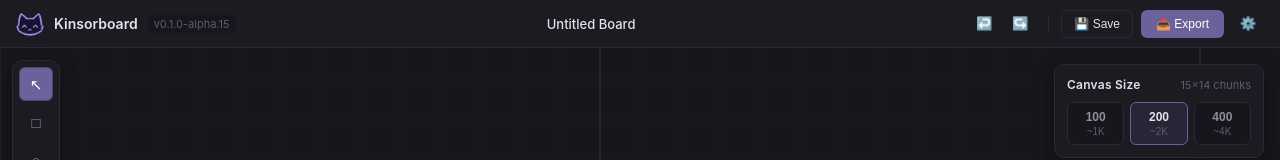
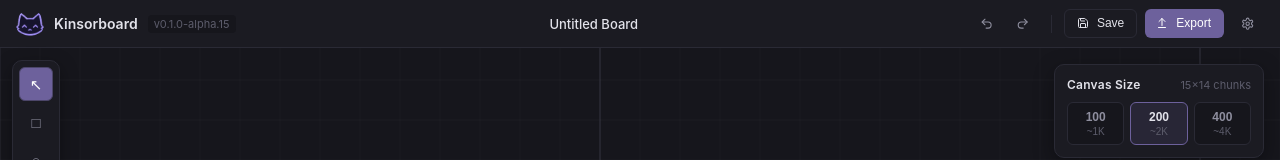
Before and after one commit to Mr-Kinako/KinsorBoard, a React (Vite) app: page /board in a window 1280 px wide. Shown: the top 160 px of the page. Built offline with nearby package versions, Linux system fonts and the light colour scheme.

Commit message:
ui(topbar): change icons on the new react-icons

```diff
--- a/package.json
+++ b/package.json
@@ -30,6 +30,7 @@
     "eslint-plugin-react-refresh": "^0.5.7",
     "globals": "^17.13.0",
     "prettier": "^3.9.10",
+    "react-icons": "^5.7.0",
     "sass": "^1.108.1",
     "sass-embedded": "^1.108.1",
     "steiger": "^0.10.0",
--- a/src/widgets/topbar/ui/Topbar.module.scss
+++ b/src/widgets/topbar/ui/Topbar.module.scss
@@ -68,6 +68,41 @@
   display: flex;
   align-items: center;
 
+  .inputWrapper {
+    display: inline-grid;
+    align-items: center;
+    min-width: 80px;
+    max-width: 136px;
+
+    .inputSizer,
+    .titleInput {
+      grid-area: 1 / 1;
+      width: 100%;
+      min-width: 0;
+      padding: 6px 10px;
+      font-family: inherit;
+      font-size: 13px;
+      font-weight: 500;
+      line-height: 1.2;
+      border: 1px solid transparent;
+    }
+
+    .inputSizer {
+      visibility: hidden;
+      white-space: pre;
+      overflow: hidden;
+      pointer-events: none;
+    }
+
+    .titleInput {
+      background-color: $bg-input;
+      border-color: $border-active;
+      color: $text-primary;
+      border-radius: $radius-sm;
+      outline: none;
+    }
+  }
+
   .titleDisplay {
     display: flex;
     align-items: center;
@@ -86,26 +121,20 @@
     }
 
     .titleText {
+      max-width: 160px;
       font-weight: 500;
       color: $text-primary;
+      overflow: hidden;
+      text-overflow: ellipsis;
+      white-space: nowrap;
     }
 
     .editIcon {
       font-size: 11px;
       opacity: 0;
       transition: opacity 0.15s ease;
+      transform: translateY(1px);
     }
-  }
-
-  .titleInput {
-    background-color: $bg-input;
-    border: 1px solid $border-active;
-    color: $text-primary;
-    padding: 6px 10px;
-    border-radius: $radius-sm;
-    font-size: 13px;
-    outline: none;
-    font-family: inherit;
   }
 }
 
@@ -145,6 +174,16 @@
     }
   }
 
+  .actionIcon {
+    transform: translateY(1px);
+  }
+
+  .actionBtn,
+  .actionBtnPrimary {
+    display: inline-flex;
+    gap: 8px;
+  }
+
   .actionBtn {
     background-color: transparent;
     border: 1px solid $border-subtle;
@@ -165,7 +204,7 @@
     background-color: $accent-primary;
     border: 1px solid transparent;
     color: #fff;
-    padding: 6px 14px;
+    padding: 6px 12px 6px 10px;
     border-radius: $radius-sm;
     font-size: 12px;
     font-weight: 500;
--- a/src/widgets/topbar/ui/Topbar.tsx
+++ b/src/widgets/topbar/ui/Topbar.tsx
@@ -2,14 +2,30 @@
 
 import React, { useState } from "react";
 import { APP_VERSION } from "@/shared/info";
+import {
+  LuSave,
+  LuPen,
+  LuUndo2,
+  LuRedo2,
+  LuArrowUpFromLine,
+  LuSettings
+} from "react-icons/lu";
 import styles from "./Topbar.module.scss";
 import icon from "../../../../public/kitty-icon.png";
+
+const DEFAULT_TITLE: string = "Untitled Board";
 
 export const Topbar: React.FC = () => {
   const [boardTitle, setBoardTitle] = useState<string>("Untitled Board");
   const [isEditing, setIsEditing] = useState<boolean>(false);
 
   const hasIcon: string | null = icon;
+
+  const commitTitle = () => {
+    const trimmed = boardTitle.trim();
+    setBoardTitle(trimmed || DEFAULT_TITLE);
+    setIsEditing(false);
+  };
 
   return (
     <header className={styles.topbar}>
@@ -27,15 +43,26 @@ export const Topbar: React.FC = () => {
 
       <div className={styles.titleSection}>
         {isEditing ? (
+          <div className={styles.inputWrapper}>
+            <span className={styles.inputSizer} aria-hidden="true">
+              {boardTitle || DEFAULT_TITLE}
+            </span>
+
             <input
               type="text"
               className={styles.titleInput}
               value={boardTitle}
               autoFocus
+              onFocus={(e) => e.currentTarget.select()}
               onChange={(e) => setBoardTitle(e.target.value)}
-            onBlur={() => setIsEditing(false)}
-            onKeyDown={(e) => e.key === "Enter" && setIsEditing(false)}
+              onBlur={commitTitle}
+              onKeyDown={(e) => {
+                if (e.key === "Enter" || e.key === "Escape") {
+                  commitTitle();
+                }
+              }}
             />
+          </div>
         ) : (
           <div
             className={styles.titleDisplay}
@@ -43,7 +70,9 @@ export const Topbar: React.FC = () => {
             title="Click to rename"
           >
             <span className={styles.titleText}>{boardTitle}</span>
-            <span className={styles.editIcon}>✏️</span>
+            <span className={styles.editIcon}>
+              <LuPen />
+            </span>
           </div>
         )}
       </div>
@@ -51,10 +80,10 @@ export const Topbar: React.FC = () => {
       <div className={styles.actions}>
         <div className={styles.group}>
           <button className={styles.iconBtn} title="Undo (Ctrl+Z)">
-            ↩️
+            <LuUndo2 />
           </button>
           <button className={styles.iconBtn} title="Redo (Ctrl+Y)">
-            ↪️
+            <LuRedo2 />
           </button>
         </div>
 
@@ -64,18 +93,26 @@ export const Topbar: React.FC = () => {
           className={styles.actionBtn}
           onClick={() => console.log("Save board")}
         >
-          💾 Save
+          <span className={styles.actionIcon}>
+            <LuSave />
+          </span>
+
+          Save
         </button>
 
         <button
           className={styles.actionBtnPrimary}
           onClick={() => console.log("Export board")}
         >
-          📤 Export
+          <span className={styles.actionIcon}>
+            <LuArrowUpFromLine />
+          </span>
+
+          Export
         </button>
 
         <button className={styles.iconBtn} title="Settings">
-          ⚙️
+          <LuSettings />
         </button>
       </div>
     </header>
```
Also changed, not shown: 1 other file (tests, documents, lock files or other folders). Lines whose indentation alone changed are shown as unchanged.
